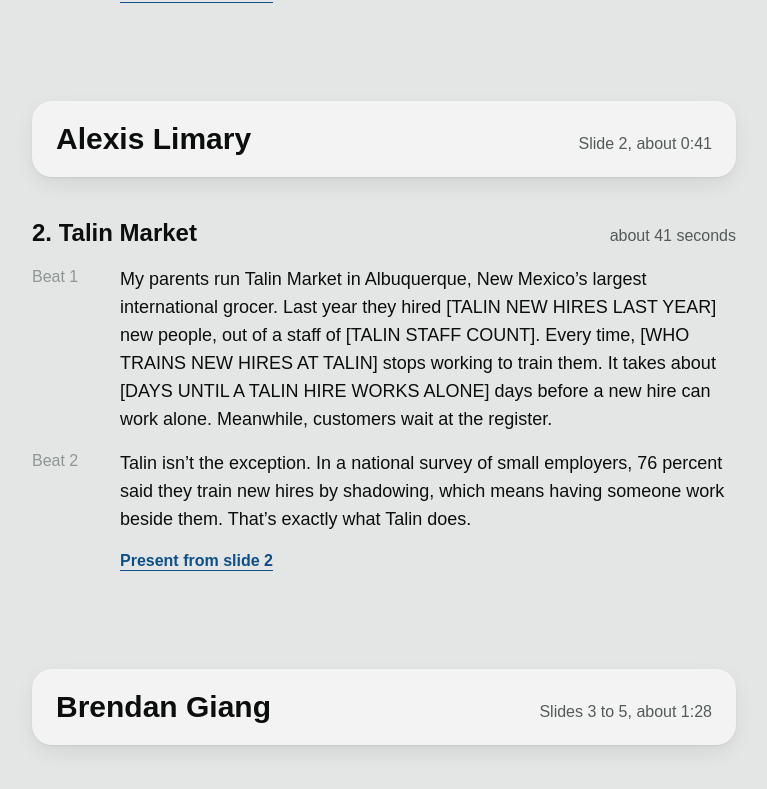
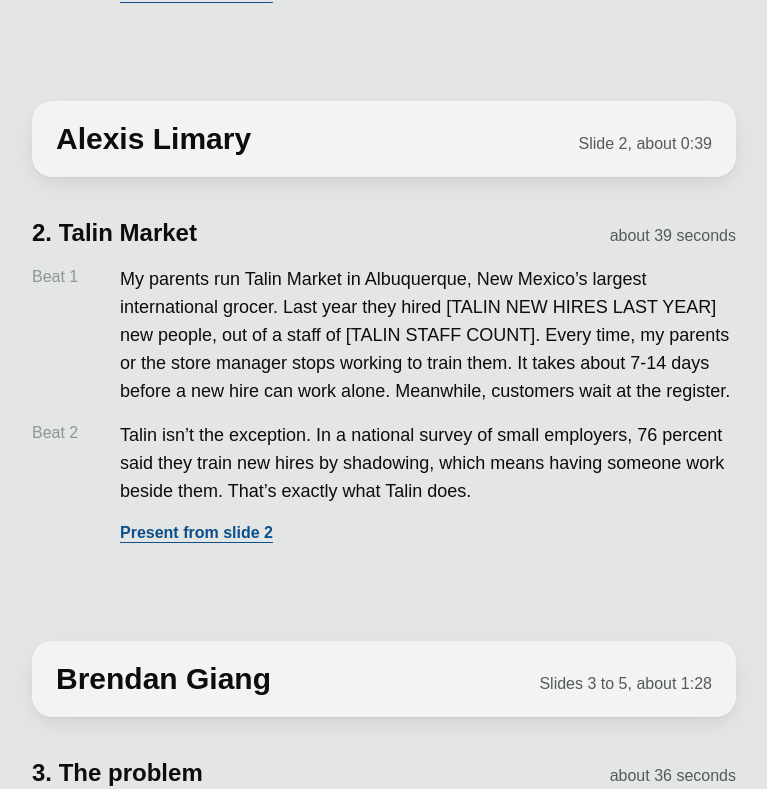
Before and after one commit to Appiest/understudy, a Next.js app: page /pitch/script in a window 1280 px wide. Shown: the part 1117-1906 px from the top of the page, without its empty margins (256-1023 px from the left). Built offline with nearby package versions, Linux system fonts and the light colour scheme; a web font is replaced by a local one.

Commit message:
Revise Talin Market training script details
Updated the training narrative for Talin Market to specify who trains new hires and adjusted the timeline for new hires to work independently.

```diff
--- a/src/content/pitchScript.ts
+++ b/src/content/pitchScript.ts
@@ -19,7 +19,7 @@ export const pitchScript = {
     "Hi, we’re Group 15: Brendan, Alex, Alexis and Oli. This is Understudy, a pair of AI glasses that learns how a store’s best employee does the job. It then coaches every new hire by voice during real shifts. Our vision is to put your best employee in every new hire’s ear.",
   ],
   talinStory: [
-    "My parents run Talin Market in Albuquerque, New Mexico’s largest international grocer. Last year they hired [TALIN NEW HIRES LAST YEAR] new people, out of a staff of [TALIN STAFF COUNT]. Every time, [WHO TRAINS NEW HIRES AT TALIN] stops working to train them. It takes about [DAYS UNTIL A TALIN HIRE WORKS ALONE] days before a new hire can work alone. Meanwhile, customers wait at the register.",
+    "My parents run Talin Market in Albuquerque, New Mexico’s largest international grocer. Last year they hired [TALIN NEW HIRES LAST YEAR] new people, out of a staff of [TALIN STAFF COUNT]. Every time, my parents or the store manager stops working to train them. It takes about 7-14 days before a new hire can work alone. Meanwhile, customers wait at the register.",
     "Talin isn’t the exception. In a national survey of small employers, 76 percent said they train new hires by shadowing, which means having someone work beside them. That’s exactly what Talin does.",
   ],
   challenge: [
```
